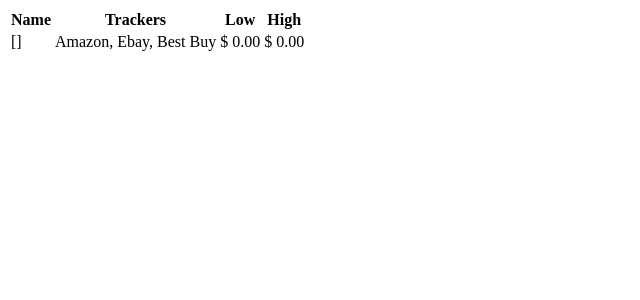
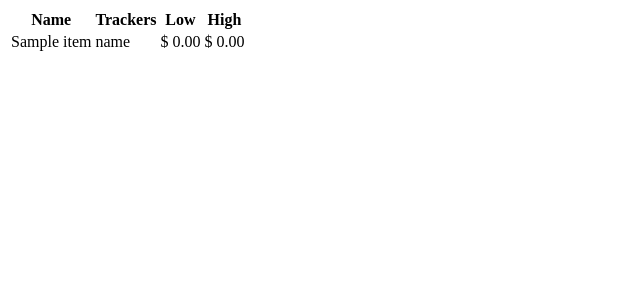
Before and after one commit to itsOnly1Jah/TrackU, a Flask app: template src/templates/table.html in a window 1280 px wide. Shown: the top 300 px of the page, without its empty margins (0-640 px from the left). Run offline with Flask 3, Linux system fonts and the light colour scheme; the template is opened without the code that fills it: most values are stand-ins (such as "Sample title", 1, 10 or a date in 2020).

Commit message:
refactor: add more realistic sample data

```diff
--- a/src/templates/table.html
+++ b/src/templates/table.html
@@ -8,8 +8,8 @@
   </tr>
   {% for item in items %}
   <tr>
-    <td>{{ item }}</td>
-    <td>Amazon, Ebay, Best Buy</td>
+    <td>{{ item["name"] }}</td>
+    <td>{{ ", ".join(item["tracker"].keys()) }}</td>
     <td>$ 0.00</td>
     <td>$ 0.00</td>
   </tr>
--- a/src/tracku.py
+++ b/src/tracku.py
@@ -3,12 +3,16 @@ from flask import Flask, render_template
 
 app = Flask(__name__)
 
-db_entries = ["4060", "XBOX", "PS5"]
+trackers = {
+    "Amazon": [34, 55, 70, 91, 65, 55, 40],
+    "EBay": [56, 55, 40, 81, 65, 59, 80],
+    "Best Buy": [65, 59, 80, 81, 56, 55, 40]
+}
 
-trackers = [
-    {"name": "EBay", "value": [56, 55, 40, 81, 65, 59, 80]},
-    {"name": "Best Buy", "value": [65, 59, 80, 81, 56, 55, 40]},
-    {"name": "Amazon", "value": [34, 55, 70, 91, 65, 55, 40]}
+db_entries = [
+    {"name": "4060", "tracker": trackers},
+    {"name": "XBOX", "tracker": trackers},
+    {"name": "PS5", "tracker": trackers}
 ]
 
 
@@ -19,4 +23,4 @@ def item():
 
 @app.route("/chart")
 def chart():
-    return render_template('chart.html', items=trackers)
+    return render_template('chart.html', item=db_entries[0])
```
Also changed, not shown: src/templates/chart.html (+11 -3 lines).
